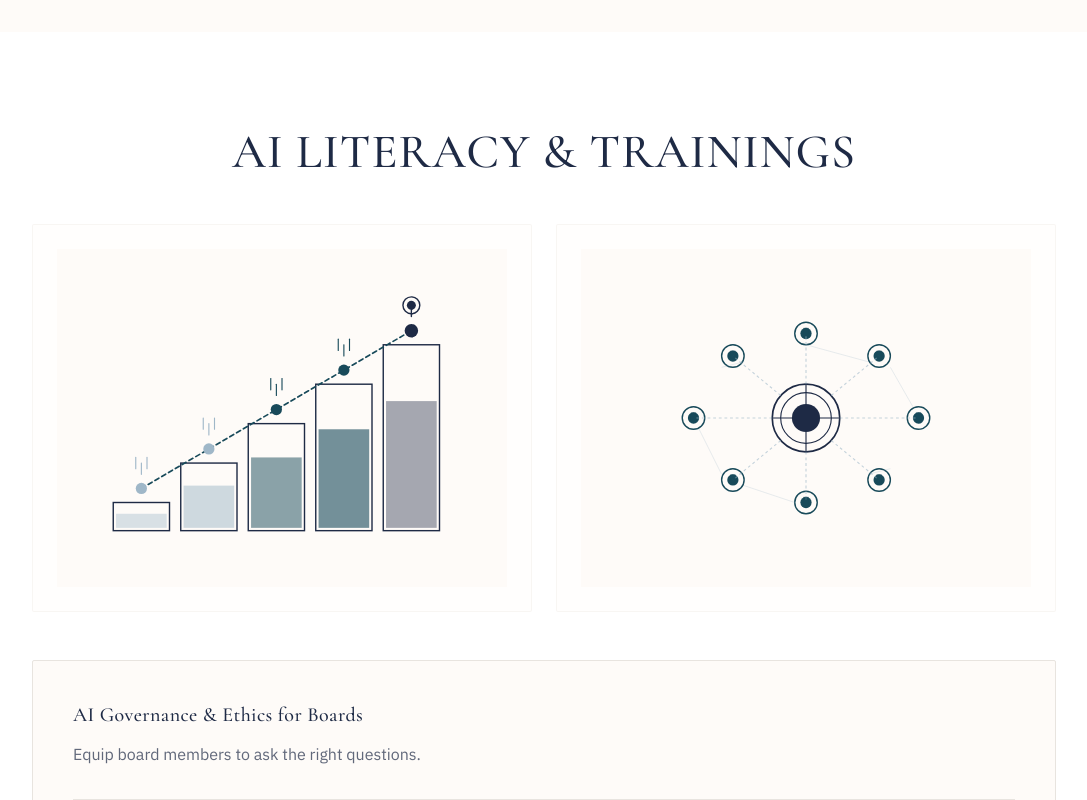
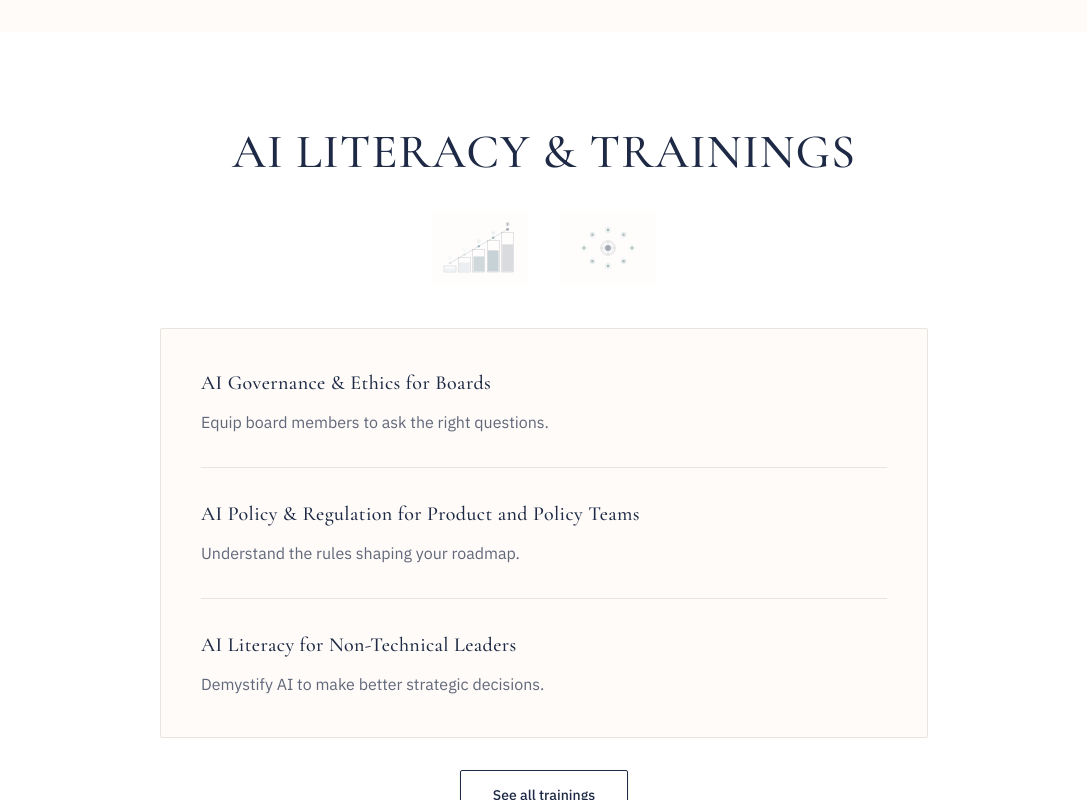
Before and after one commit to nesibekiris/novalign, a React (Vite) app: page / in a window 1280 px wide. Shown: the part 5020-5820 px from the top of the page, without its empty margins (96-1183 px from the left). Built offline with nearby package versions, Linux system fonts and the light colour scheme; no server answers.

Commit message:
Updated Home.tsx

```diff
--- a/src/pages/Home.tsx
+++ b/src/pages/Home.tsx
@@ -288,26 +288,26 @@ export function Home() {
 
       <section className="py-24 bg-white">
         <div className="max-w-7xl mx-auto px-6 lg:px-8">
-          <div className="max-w-5xl mx-auto">
-            <h2 className="font-serif text-4xl sm:text-5xl font-medium text-stratri-dark mb-12 text-center uppercase">AI literacy & trainings</h2>
-
-            <div className="grid grid-cols-1 md:grid-cols-2 gap-6 mb-12">
-              <div className="bg-stratri-cream/30 rounded-sm p-6 border border-stratri-divider/30">
+          <div className="max-w-3xl mx-auto">
+            <div className="text-center mb-8">
+              <h2 className="font-serif text-4xl sm:text-5xl font-medium text-stratri-dark mb-6 uppercase">AI literacy & trainings</h2>
+              <div className="flex justify-center gap-8 mb-8">
+                <div className="w-24 h-24 opacity-40">
                   <img
                     src="/illustrations/literacy-growth.svg"
                     alt="Literacy Growth"
-                  className="w-full"
+                    className="w-full h-full"
                   />
                 </div>
-              <div className="bg-stratri-cream/30 rounded-sm p-6 border border-stratri-divider/30">
+                <div className="w-24 h-24 opacity-40">
                   <img
                     src="/illustrations/literacy-network.svg"
                     alt="Literacy Network"
-                  className="w-full"
+                    className="w-full h-full"
                   />
                 </div>
               </div>
-
+            </div>
             <div className="bg-stratri-cream rounded-sm p-10 border border-stratri-divider mb-8">
               <div className="space-y-8">
                 {trainings.map((training, index) => (
```
Lines whose indentation alone changed are shown as unchanged.
